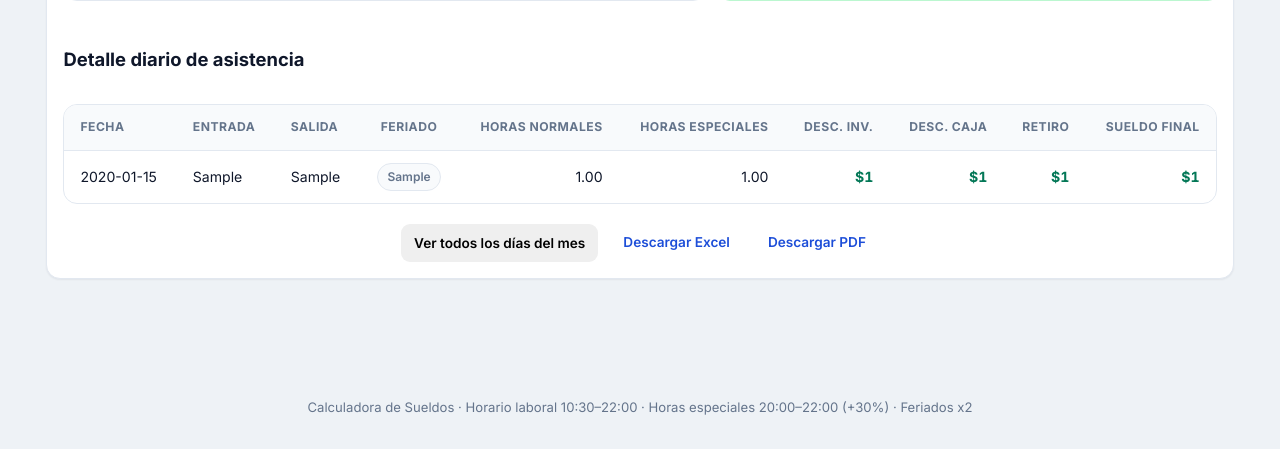
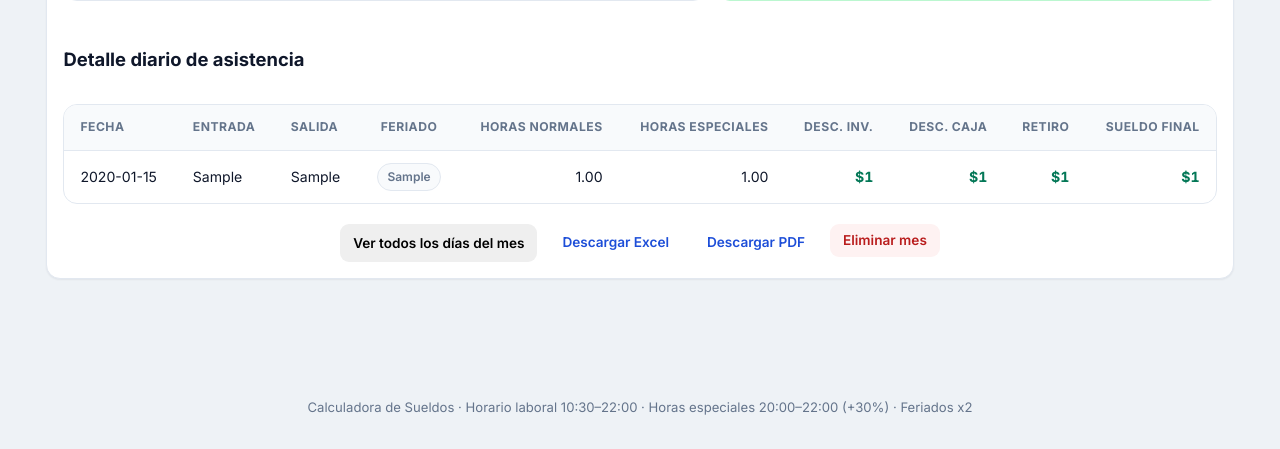
Before and after one commit to AndresFernandez686/Calculo_Nomina1.4, a Flask app: page /empleado/1 in a window 1280 px wide, after a click that opens the changed part. Shown: the part 1363-1812 px from the top of the page. Run offline with Flask 3, Linux system fonts and the light colour scheme; tables that the repository leaves empty hold one stand-in row (values such as "Sample post").

Commit message:
algunas modificaciones

```diff
--- a/app.py
+++ b/app.py
@@ -16,6 +16,13 @@ import uuid
 import calendar
 from datetime import date, datetime, timedelta
 from typing import Optional, cast
+
+# Carga variables del archivo .env antes de cualquier otra configuración
+try:
+    from dotenv import load_dotenv
+    load_dotenv()
+except ImportError:
+    pass  # python-dotenv opcional; las variables de entorno del SO tienen prioridad
 
 import pandas as pd
 from flask import (
@@ -64,13 +71,15 @@ INSTANCE_DIR = os.path.join(BASE_DIR, "instance")
 PENDING_DIR = os.path.join(INSTANCE_DIR, "pending")
 os.makedirs(PENDING_DIR, exist_ok=True)
 
-app = Flask(__name__)
+app = Flask(__name__, instance_relative_config=True)
 app.config["SECRET_KEY"] = os.environ.get("SECRET_KEY", "calculadora-sueldos-dev-secret")
 app.config["SQLALCHEMY_DATABASE_URI"] = "sqlite:///" + os.path.join(
     INSTANCE_DIR, "sueldos.db"
 )
 app.config["SQLALCHEMY_TRACK_MODIFICATIONS"] = False
 app.config["MAX_CONTENT_LENGTH"] = 25 * 1024 * 1024  # 25 MB
+# Carga instance/config.py (sobreescribe los valores anteriores si existe)
+app.config.from_pyfile("config.py", silent=True)
 
 db.init_app(app)
 
@@ -2102,6 +2111,44 @@ def descargar_mes(empleado_id, year, month):
     )
 
 
+@app.route(
+    "/empleado/<int:empleado_id>/eliminar_mes/<int:year>/<int:month>",
+    methods=["POST"],
+    endpoint="eliminar_mes_nomina",
+)
+def eliminar_mes_nomina(empleado_id, year, month):
+    empleado = db.session.get(Employee, empleado_id)
+    if not empleado:
+        flash("El empleado no existe o ya fue eliminado.", "error")
+        return redirect(url_for("index"))
+
+    if not (1 <= month <= 12):
+        flash("Mes inválido.", "error")
+        return redirect(url_for("ver_empleado", empleado_id=empleado_id))
+
+    registros = (
+        EmployeePayroll.query.filter_by(employee_id=empleado_id)
+        .order_by(desc(EmployeePayroll.created_at))
+        .all()
+    )
+    registros_mes = _filtrar_registros_por_mes(registros, year, month)
+
+    if not registros_mes:
+        flash("No se encontraron registros para el mes seleccionado.", "warning")
+        return redirect(url_for("ver_empleado", empleado_id=empleado_id))
+
+    total_eliminados = len(registros_mes)
+    for registro in registros_mes:
+        db.session.delete(registro)
+    db.session.commit()
+
+    flash(
+        f"Se eliminaron {total_eliminados} registro(s) de {_mes_es(month)} {year}.",
+        "success",
+    )
+    return redirect(url_for("ver_empleado", empleado_id=empleado_id))
+
+
 @app.route("/empleado/<int:empleado_id>/eliminar", methods=["POST"])
 def eliminar_empleado(empleado_id):
     empleado = db.session.get(Employee, empleado_id)
@@ -2645,4 +2692,5 @@ with app.app_context():
 
 if __name__ == "__main__":
     port = int(os.environ.get("PORT", 5000))
-    app.run(host="0.0.0.0", port=port, debug=True)
+    # use_reloader=False evita que el reloader mate requests activos al detectar cambios en .pyc
+    app.run(host="0.0.0.0", port=port, debug=True, use_reloader=False)
--- a/requirements.txt
+++ b/requirements.txt
@@ -6,3 +6,4 @@ pdfplumber>=0.11
 reportlab>=4.0
 python-dateutil>=2.9
 gunicorn>=21.0
+python-dotenv>=1.0
--- a/templates/base.html
+++ b/templates/base.html
@@ -123,21 +123,31 @@
           shownAt = Date.now();
         }
 
+        function hideOverlay() {
+          if (!overlay) return;
+          overlay.classList.remove("is-active");
+          overlay.setAttribute("aria-hidden", "true");
+          document.querySelectorAll(".btn-loading").forEach(function (btn) {
+            btn.classList.remove("btn-loading");
+            btn.disabled = false;
+          });
+        }
+
         function scheduleHide() {
           if (!overlay) return;
           var elapsed = shownAt ? Date.now() - shownAt : LOADING_MIN_MS;
           var remaining = Math.max(LOADING_MIN_MS - elapsed, 0);
           clearTimeout(hideTimer);
-          hideTimer = setTimeout(function () {
-            overlay.classList.remove("is-active");
-            overlay.setAttribute("aria-hidden", "true");
-            // Re-habilitar botones
-            document.querySelectorAll(".btn-loading").forEach(function (btn) {
-              btn.classList.remove("btn-loading");
-              btn.disabled = false;
-            });
-          }, remaining);
+          hideTimer = setTimeout(hideOverlay, remaining);
         }
+
+        // Cuando el navegador restaura la página desde bfcache, resetear el overlay
+        window.addEventListener("pageshow", function (event) {
+          if (event.persisted) {
+            clearTimeout(hideTimer);
+            hideOverlay();
+          }
+        });
 
         var SUBMIT_BUTTONS = [
           { selector: "button[type='submit'].btn-primary", label: "Procesando..." },
--- a/templates/employee_payroll.html
+++ b/templates/employee_payroll.html
@@ -185,6 +185,15 @@
           >
             Descargar PDF
           </a>
+          <form
+            method="post"
+            action="{{ url_for('eliminar_mes_nomina', empleado_id=empleado_id, year=mes.year, month=mes.month) }}"
+            class="js-delete-month-form"
+            data-month-name="{{ mes.mes_nombre }}"
+            data-record-count="{{ mes.registros | length }}"
+          >
+            <button type="submit" class="btn btn-danger-soft btn-sm">Eliminar mes</button>
+          </form>
         </div>
       </div>
     </div>
@@ -250,6 +259,7 @@
     const accordions = document.querySelectorAll('.accordion-toggle');
     const dayBodies = document.querySelectorAll('.js-days-body');
     const toggleDayButtons = document.querySelectorAll('.js-toggle-days');
+    const deleteMonthForms = document.querySelectorAll('.js-delete-month-form');
 
     function applyRowsPreview(tbody, expanded) {
       const limit = Number(tbody.dataset.limit || '5');
@@ -304,6 +314,19 @@
         }
       });
     });
+
+    deleteMonthForms.forEach((form) => {
+      form.addEventListener('submit', function (event) {
+        const monthName = this.dataset.monthName || 'este mes';
+        const recordCount = this.dataset.recordCount || '0';
+        const ok = window.confirm(
+          `Se eliminarán ${recordCount} registro(s) de ${monthName}. Esta acción no se puede deshacer. ¿Deseas continuar?`
+        );
+        if (!ok) {
+          event.preventDefault();
+        }
+      });
+    });
   });
 </script>
 {% endblock %}
--- a/templates/index.html
+++ b/templates/index.html
@@ -214,7 +214,7 @@
       if (!removeButton) return;
       const index = Number(removeButton.dataset.index);
       const nuevos = Array.from(selectedPdfs.files).filter((_, idx) => idx !== index);
-      selectedPdfs.clearData();
+      selectedPdfs.items.clear();
       nuevos.forEach((file) => selectedPdfs.items.add(file));
       updatePdfFiles();
     });
```
Also changed, not shown: instance/config.py (added, +24 -0 lines), 3 other files.
